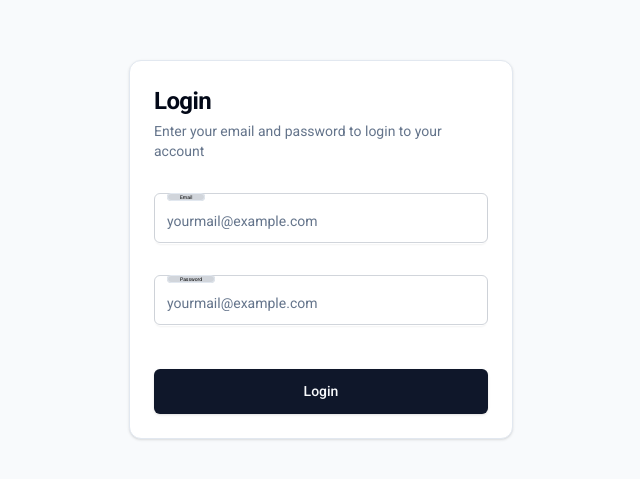
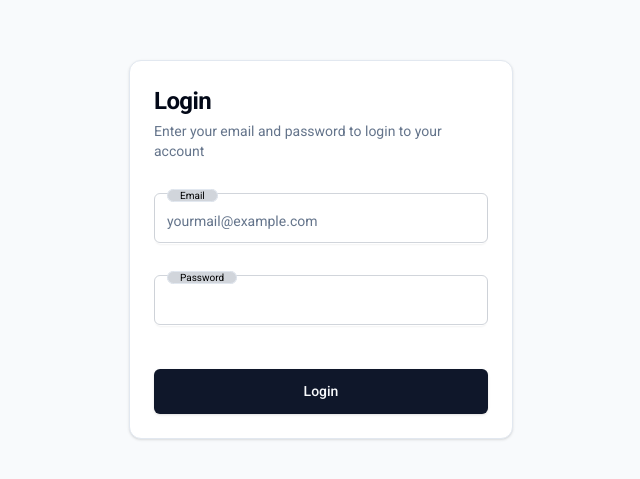
Before and after one commit to online-examination-org/FE-Online-Examination, a React (Vite) app: page /login in a window 1280 px wide. Shown: the part 151-630 px from the top of the page, without its empty margins (319-959 px from the left). Built offline with nearby package versions, Linux system fonts and the light colour scheme.

Commit message:
fix scroll and font size

```diff
--- a/src/components/ui/input-custom.tsx
+++ b/src/components/ui/input-custom.tsx
@@ -15,7 +15,7 @@ const PillInput: React.FC<PillInputProps> = ({ label, id, error, disabled, regis
     <div className='flex flex-col'>
       <div className={`relative h-[50px] pt-4 mt-2 border border-gray-300 rounded-md ${className}`}>
         <div className='absolute -top-3 left-3 z-10'>
-          <span className='px-3 py-0.4 bg-gray-300 text-black rounded-full border' style={{ fontSize: '5px' }}>
+          <span className='px-3 py-0.4 bg-gray-300 text-black rounded-full border' style={{ fontSize: '10px' }}>
             {label}
           </span>
         </div>
--- a/src/pages/teacher/Login.tsx
+++ b/src/pages/teacher/Login.tsx
@@ -85,7 +85,6 @@ export default function Login() {
                 label='Password'
                 id='password'
                 type='password'
-                placeholder='yourmail@example.com'
                 register={register('password')}
                 error={errors.password?.message}
                 disabled={isSubmitting}
--- a/src/pages/teacher/QuizBoard/components/CreateExam.tsx
+++ b/src/pages/teacher/QuizBoard/components/CreateExam.tsx
@@ -25,6 +25,7 @@ import {
   DialogTrigger
 } from '@/components/ui/dialog'
 import { Label } from '@/components/ui/label'
+import { ScrollArea } from '@/components/ui/scroll-area'
 
 const SortableQuestion = ({ question, originalQuestion, questionErrors, questionNumber, ...props }) => {
   const { attributes, listeners, setNodeRef, transform, transition } = useSortable({ id: question.id })
@@ -487,7 +488,7 @@ const CreateExam = () => {
         </Card>
       </div>
 
-      <div className='container flex flex-col gap-4 items-start justify-center mx-auto w-full overflow-y-scroll h-[70vh] mt-10'>
+      <ScrollArea className='container flex flex-col gap-4 items-start justify-center mx-auto w-full h-[70vh] mt-10'>
         <DndContext sensors={sensors} collisionDetection={closestCenter} onDragEnd={handleDragEnd}>
           <SortableContext items={questions.map((q) => q.id)} strategy={verticalListSortingStrategy}>
             {questions.map((originalQuestion, index) => {
@@ -521,7 +522,7 @@ const CreateExam = () => {
             Create exam
           </Button>
         </div>
-      </div>
+      </ScrollArea>
     </div>
   )
 }
```
